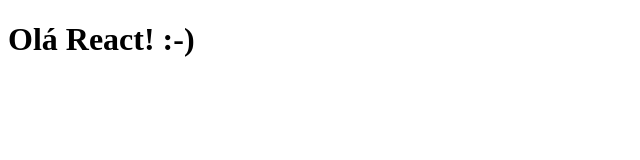
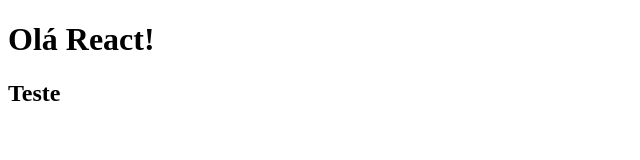
Before and after one commit to PhoenixFoxz/react-fundamentos, a React (Vite) app: page / in a window 1280 px wide. Shown: the top 160 px of the page, without its empty margins (0-640 px from the left). Built offline with nearby package versions, Linux system fonts and the light colour scheme.

Commit message:
Uso de fragmento

```diff
--- a/src/App.jsx
+++ b/src/App.jsx
@@ -1,5 +1,12 @@
 function App() {
-  return <h1>Olá React! :-)</h1>
+  return <>
+    <header>
+      <h1>Olá React!</h1>
+    </header>
+    <main>
+      <h2>Teste</h2>
+    </main>
+  </>
 }
 
 export default App
```
